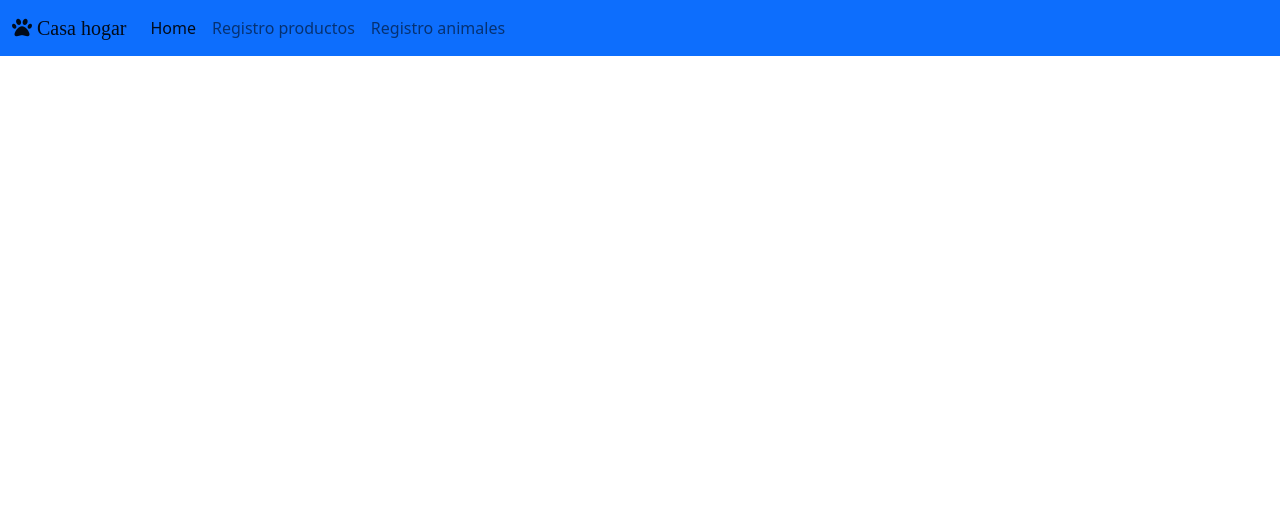
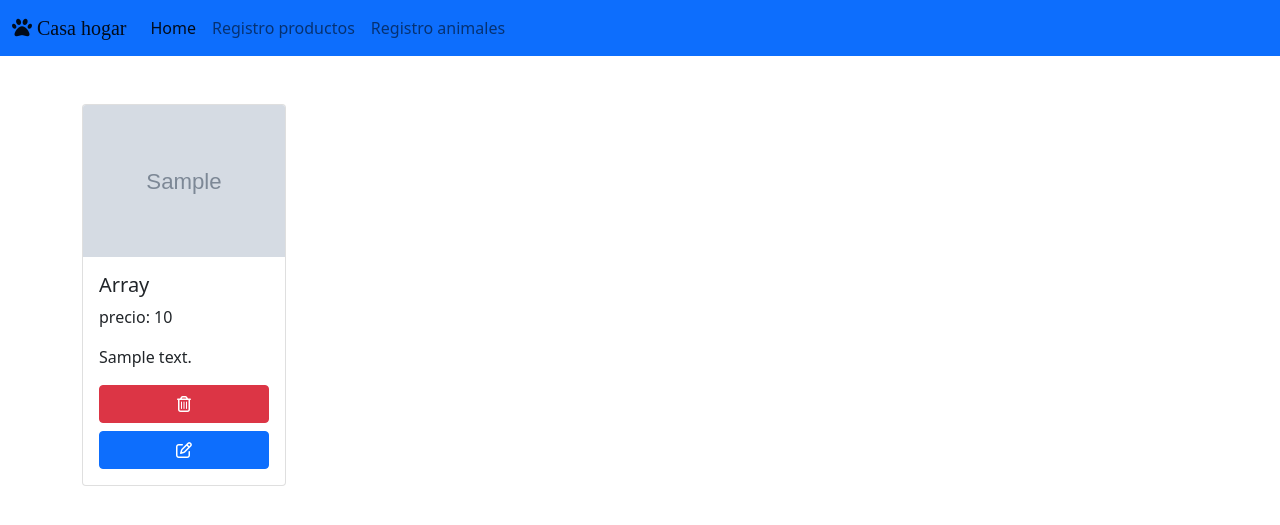
Before and after one commit to mateo1761/casahogar, a CodeIgniter 4 app: the page made by app/Views/listaProductos.php in a window 1280 px wide. Shown: the top 525 px of the page. Run offline with PHP 8.4 and a stand-in for CodeIgniter, Linux system fonts and the light colour scheme; the template is opened without the code that fills it: most values are stand-ins (such as "Sample title", 1, 10 or a date in 2020); grey boxes marked "Sample" are stand-in pictures; some libraries are stand-ins or nearby versions; some web fonts are replaced.

Commit message:
casi terminado

```diff
--- a/app/Config/Routes.php
+++ b/app/Config/Routes.php
@@ -43,7 +43,7 @@ $routes->post('/animales/editar/(:num)' , 'Animales::editar/$1');
 $routes->post('/productos/editar/(:num)' , 'Producto::editar/$1');
 
 $routes->get('/animales/eliminar/(:num)', 'Animales::eliminar/$1');
-$routes->delete('/productos/eliminar/(:num)' , 'Producto::eliminar/$1');
+$routes->get('/productos/eliminar/(:num)' , 'Producto::eliminar/$1');
 
 /*
  * --------------------------------------------------------------------
--- a/app/Config/Validation.php
+++ b/app/Config/Validation.php
@@ -56,6 +56,11 @@ class Validation
         'tipo'=>'required'
     ];
 
+    public $formListadoPr=[
+        'producto'=>'required',
+        'precio'=>'required'
+    ];
+
     //--------------------------------------------------------------------
     // Rules
     //--------------------------------------------------------------------
--- a/app/Views/listaProductos.php
+++ b/app/Views/listaProductos.php
@@ -9,7 +9,7 @@
 	<link rel = "preconnect" href = "https://fonts.gstatic.com" crossorigin>
 	<link href = "https: //fonts.googleapis.com/css2? family = Festive & display = swap "rel =" stylesheet ">
 	<link rel="stylesheet" href="<?= base_url('public/styles/estilos.css') ?>">
-    <title>Document</title>
+    <title>Lista productos</title>
 </head>
 <body>
     <header>
@@ -41,7 +41,79 @@
 
     <main>
         <div class="container mt-5">
+			<div class="row row-cols-1 row-cols-md-5 g-4">
+			<?php foreach($producto as $productos): ?>
+				<div class="col">
+					<div class="card h-100">
+						<img src="<?= $productos['foto'] ?>" class="card-img-top img-fluid h-100" alt="foto">
+						<div class="card-body">
+							<h5 class="card-title"><?= $productos['producto'] ?></h5>
+							<p class="card-text">precio: <?= $productos['precio'] ?></p>
+							<p class="card-text"><?= $productos['descripcion'] ?></p>
+							<a data-bs-toggle="modal" data-bs-target="#confirmacion<?= $productos['id']?>" href=# class="btn btn-danger w-100 mb-2"><i class="far fa-trash-alt"></i></a>
+							<a data-bs-toggle="modal" data-bs-target="#editar<?= $productos['id']?>" href="#" class="btn btn-primary w-100"><i class="far fa-edit"></i></a>
+						</div>
+					</div>
 
+					<section>
+						<div class="modal fade" id="confirmacion<?= $productos['id']?>">
+							<div class="modal-dialog">
+							<div class="modal-content">
+								<div class="modal-header fondoPrincipal text-white">
+								<h5 class="modal-title">Lista productos</h5>
+								<button type="button" class="btn-close" data-bs-dismiss="modal" aria-label="Close"></button>
+								</div>
+								<div class="modal-body">
+								<p>¿Estás seguro de eliminar el producto pienselo bien?</p>
+								<p><?= $productos['id']?></p>
+								</div>
+								<div class="modal-footer">
+								<button type="button" class="btn btn-primary" data-bs-dismiss="modal">Cerrar</button>
+								<a href="<?= site_url('/productos/eliminar/'.$productos['id'])?>" class="btn btn-danger">Aceptar</a>
+								</div>
+							</div>
+							</div>
+						</div>
+					</section>
+
+					<section>
+					<div class="modal fade" id="editar<?= $productos['id']?>">
+						<div class="modal-dialog">
+							<div class="modal-content">
+								<div class="modal-header fondoPrincipal text-white">
+								<h5 class="modal-title">lista Productos</h5>
+								<button type="button" class="btn-close" data-bs-dismiss="modal" aria-label="Close"></button>
+								</div>
+								<div class="modal-body">
+									<div class="row">
+										<div class="col-4">
+											<img src="<?= $productos['foto'] ?>" alt="foto" class="img-fluid">
+										</div>
+										<div class="col-9">
+											<form action="<?= site_url('/productos/editar/'.$productos['id']) ?>" method="POST">
+												<div class="mb-3">
+													<label class="form-label" required>producto: </label>
+													<input type="text" class="form-control" name="producto" value="<?= $productos['producto'] ?>">
+												</div>
+
+												<div class="mb-3">
+													<label class="form-label">precio: </label>
+													<input type="number" class="form-control" name="precio" value="<?= $productos['precio'] ?>">
+												</div>
+
+												<button class="btn btn-success" type="submit" >Editar</button>
+												<button type="button" class="btn btn-primary" data-bs-dismiss="modal">Cancelar</button>
+											</form>
+										</div>
+									</div>
+								</div>
+							</div>
+						</div>
+					</div>
+					</section>
+				</div>
+			<?php endforeach ?>
+			</div>
         </div>
     </main>
 
--- a/public/styles/estilos.css
+++ b/public/styles/estilos.css
@@ -10,7 +10,7 @@
 
 .fondoapp
 {
-    background-image: url('img/imagenfondo.jpg');
+    background-image: url('../img/imagenfondo.jpg');
     background-attachment: fixed;
     height: 400px;
 }
```
Also changed, not shown: app/Controllers/Producto.php (+19 -14 lines).
